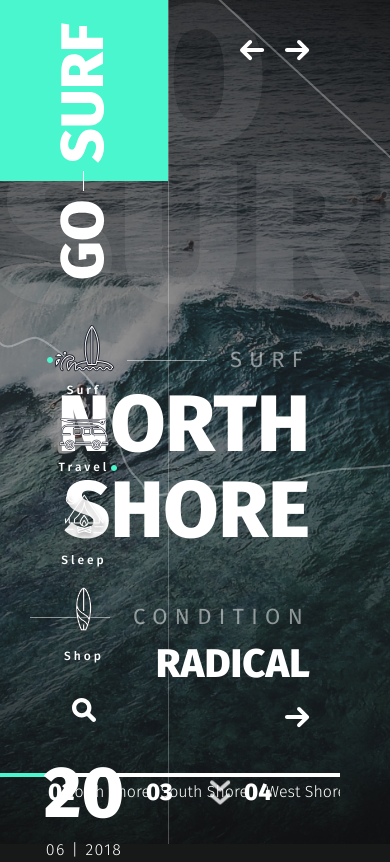
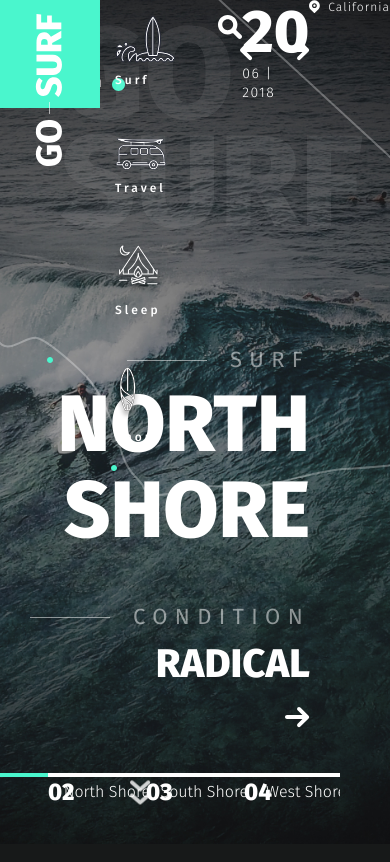
Before and after one commit to artemdolbiev/go-serf, a website: page app/index.html in a window 390 px wide. Shown: the top 862 px of the page. Drawn offline with nearby package versions, Linux system fonts and the light colour scheme.

Commit message:
Адаптивность сайта

```diff
--- a/app/scss/_header.scss
+++ b/app/scss/_header.scss
@@ -11,6 +11,7 @@
   }
 
   &__title {
+    @include ul-min {
       font-weight: 800;
       font-size: 200px;
       line-height: 156px;
@@ -22,6 +23,18 @@
       z-index: 4;
     }
 
+    @include ul {
+      font-weight: 800;
+      font-size: 130px;
+      line-height: 108px;
+      opacity: 0.07;
+      max-width: 467px;
+      position: absolute;
+      top: 20px;
+      left: 60px;
+      z-index: 4;
+    }
+  }
   &__aside {
     position: absolute;
     top: 0;
@@ -32,9 +45,17 @@
 
     border-right: 1px solid rgba(#ffffff, 0.25);
     height: 100vh;
+    @include xl {
+      position: absolute;
+      text-align: left;
+      border-right: none;
+      height: 100%;
+      display: flex;
+    }
   }
 
   &__date {
+    @include ul-min {
       font-weight: 800;
       font-size: 72px;
       line-height: 64px;
@@ -50,9 +71,33 @@
       }
     }
 
+    @include ul {
+      font-weight: 800;
+      font-size: 60px;
+      line-height: 64px;
+
+      span {
+        padding-top: 0;
+        font-weight: 300;
+        font-size: 14px;
+        line-height: 19px;
+        letter-spacing: 1.4px;
+        margin-bottom: 5px;
+        display: block;
+      }
+    }
+  }
+
   &__search {
+    @include ul-min {
       padding-top: 15px;
       padding-bottom: 35px;
+    }
+
+    @include ul {
+      padding-top: 15px;
+      padding-bottom: 8px;
+    }
   }
 
   &__location {
@@ -84,10 +129,19 @@
   }
 
   &__arrows {
+    @include ul-min {
       position: absolute;
       left: 210px;
       bottom: 30px;
       z-index: 3;
+    }
+
+    @include ul {
+      position: absolute;
+      left: 130px;
+      bottom: 30px;
+      z-index: 3;
+    }
   }
 }
 
@@ -169,7 +223,31 @@
 }
 
 .menu {
+  @include ul-min {
     padding-top: 40px;
+  }
+
+  @include ul {
+    padding-top: 10px;
+  }
+
+  @include xl {
+    padding-top: 0;
+  }
+
+  &__list {
+    @include xl {
+       li {
+          display: inline-block;
+      }
+
+       a {
+         padding: 15px;
+      }
+    }
+  }
+
+
   a {
     span {
       display: block;
@@ -195,3 +273,11 @@
     stroke-dashoffset: 0;
   }
 }
+
+@include ul {
+  .logo {
+    img {
+      width: 100px;
+    }
+  }
+}
--- a/app/scss/_media.scss
+++ b/app/scss/_media.scss
@@ -0,0 +1,184 @@
+/* ul */
+@mixin ul-min {
+  @media (min-width: $ul) {
+    @content;
+  }
+}
+
+@mixin ul {
+  @media (max-width: $ul - 0.2) {
+    @content;
+  }
+}
+
+@mixin ul-xl {
+  @media (max-width: $ul - 0.2) and (min-width: $xl) {
+    @content;
+  }
+}
+
+@mixin ul-lg {
+  @media (max-width: $ul - 0.2) and (min-width: $lg) {
+    @content;
+  }
+}
+
+@mixin ul-md {
+  @media (max-width: $ul - 0.2) and (min-width: $md) {
+    @content;
+  }
+}
+
+@mixin ul-sm {
+  @media (max-width: $ul - 0.2) and (min-width: $sm) {
+    @content;
+  }
+}
+
+@mixin ul-xs {
+  @media (max-width: $ul - 0.2) and (min-width: $xs) {
+    @content;
+  }
+}
+
+/* xl */
+@mixin xl-min {
+  @media (min-width: $xl) {
+    @content;
+  }
+}
+
+@mixin xl {
+  @media (max-width: $xl - 0.2) {
+    @content;
+  }
+}
+
+@mixin xl-lg {
+  @media (max-width: $xl - 0.2) and (min-width: $lg) {
+    @content;
+  }
+}
+
+@mixin xl-md {
+  @media (max-width: $xl - 0.2) and (min-width: $md) {
+    @content;
+  }
+}
+
+@mixin xl-sm {
+  @media (max-width: $xl - 0.2) and (min-width: $sm) {
+    @content;
+  }
+}
+
+@mixin xl-xs {
+  @media (max-width: $xl - 0.2) and (min-width: $xs) {
+    @content;
+  }
+}
+/* lg */
+@mixin lg-min {
+  @media (min-width: $lg) {
+    @content;
+  }
+}
+
+@mixin lg {
+  @media (max-width: $lg - 0.2) {
+    @content;
+  }
+}
+
+@mixin lg-md {
+  @media (max-width: $lg - 0.2) and (min-width: $md) {
+    @content;
+  }
+}
+
+@mixin lg-sm {
+  @media (max-width: $lg - 0.2) and (min-width: $sm) {
+    @content;
+  }
+}
+
+@mixin lg-xs {
+  @media (max-width: $lg - 0.2) and (min-width: $xs) {
+    @content;
+  }
+}
+
+/* md */
+@mixin md-min {
+  @media (min-width: $md) {
+    @content;
+  }
+}
+
+@mixin md {
+  @media (max-width: $md - 0.2) {
+    @content;
+  }
+}
+
+@mixin md-sm {
+  @media (max-width: $md - 0.2) and (min-width: $sm) {
+    @content;
+  }
+}
+
+@mixin md-xs {
+  @media (max-width: $md - 0.2) and (min-width: $xs) {
+    @content;
+  }
+}
+
+@mixin md-xx {
+  @media (max-width: $md - 0.2) and (min-width: $xx) {
+    @content;
+  }
+}
+
+/* sm */
+@mixin sm-min {
+  @media (min-width: $sm) {
+    @content;
+  }
+}
+
+@mixin sm {
+  @media (max-width: $sm - 0.2) {
+    @content;
+  }
+}
+
+@mixin sm-xs {
+  @media (max-width: $sm - 0.2) and (min-width: $xs) {
+    @content;
+  }
+}
+
+/* xs */
+@mixin xs-min {
+  @media (min-width: $xs) {
+    @content;
+  }
+}
+
+@mixin xs {
+  @media (max-width: $xs - 0.2) {
+    @content;
+  }
+}
+
+/* xx */
+@mixin xx-min {
+  @media (min-width: $xx) {
+    @content;
+  }
+}
+@mixin xx {
+  @media (max-width: $xx - 0.2) {
+    @content;
+  }
+}
--- a/app/scss/_vars.scss
+++ b/app/scss/_vars.scss
@@ -1 +1,7 @@
 $green: #4AF6CD;
+$ul: 1440.20px;
+$xl: 1366.20px;
+$lg: 1040.20px;
+$md: 768px;
+$sm: 576px;
+$gap: 20px;
```
Also changed, not shown: app/css/style.min.css, app/scss/_section-holder.scss (line endings or trailing spaces). Lines whose indentation alone changed are shown as unchanged.
